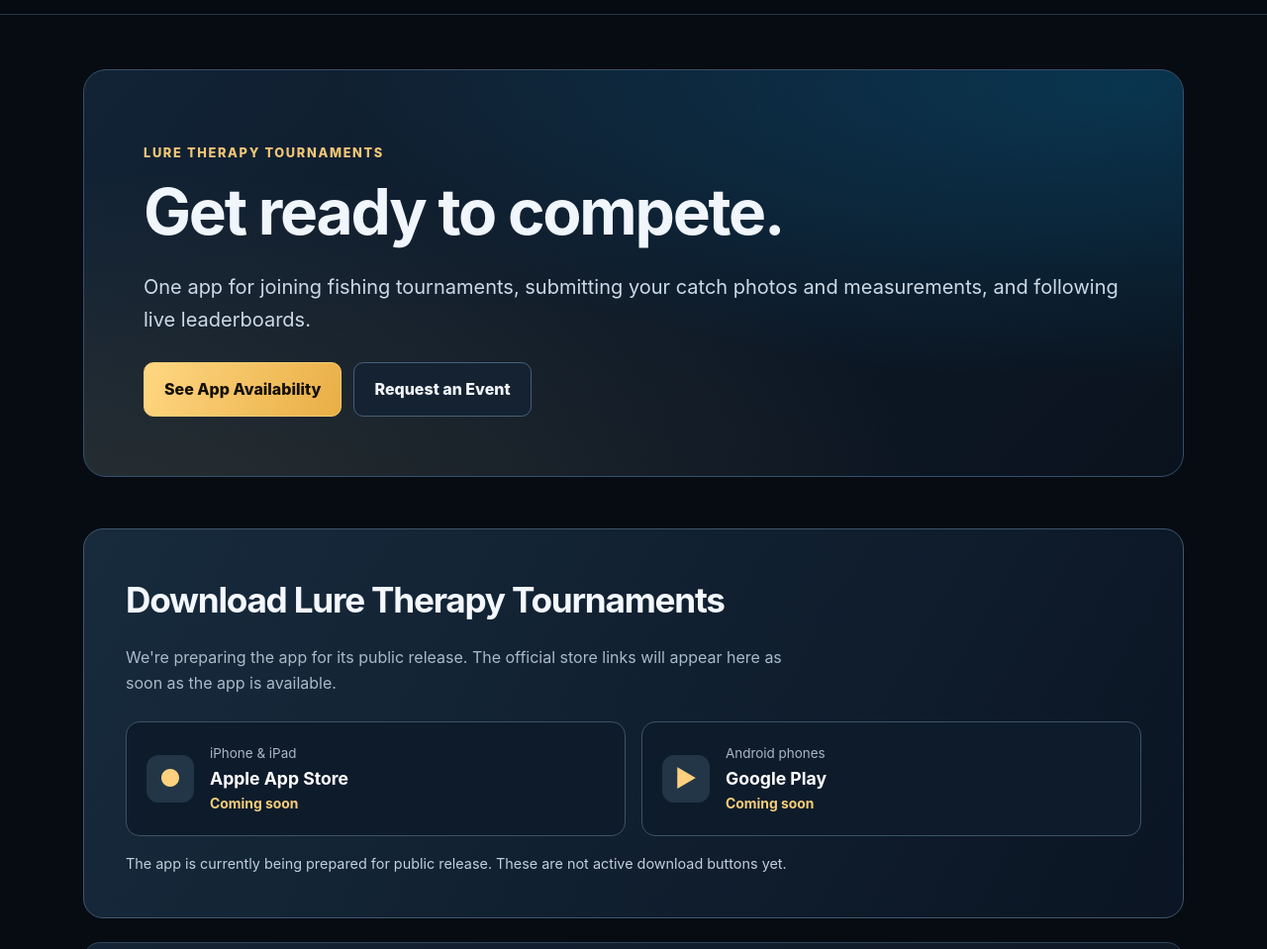
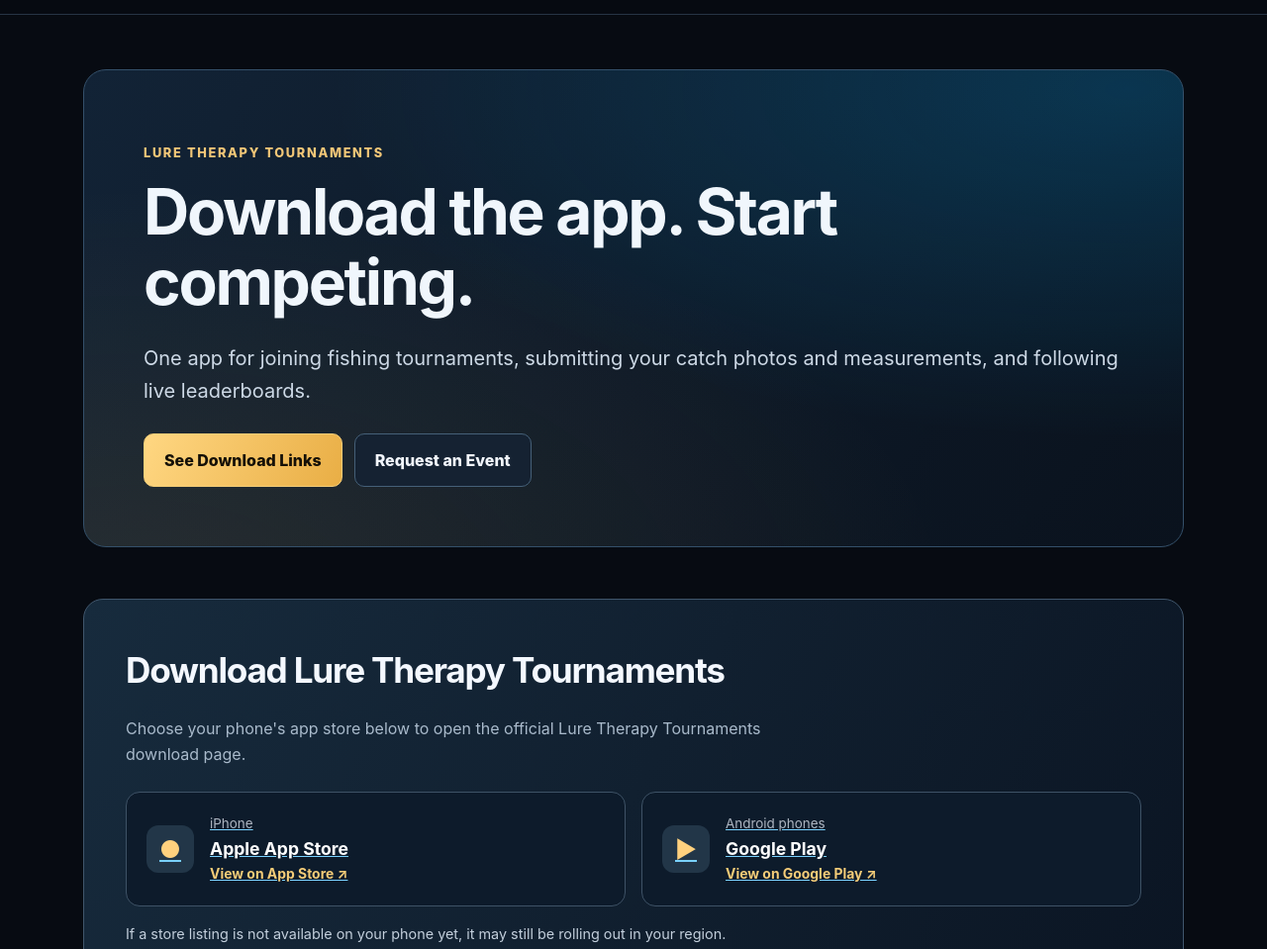
Before and after one commit to Psytops/lure-therapy-website, a plain HTML site: page download/index.html in a window 1280 px wide. Shown: the part 68-1027 px from the top of the page at 99% size. Drawn offline with Linux system fonts and the light colour scheme.

Commit message:
Link official app-store downloads on download/index.html

```diff
--- a/download/index.html
+++ b/download/index.html
@@ -3,7 +3,7 @@
 <head>
   <meta charset="utf-8">
   <meta name="viewport" content="width=device-width, initial-scale=1">
-  <meta name="description" content="Get Lure Therapy Tournaments on iPhone or Android. Follow our app launch for fishing events, catch submissions and live leaderboards.">
+  <meta name="description" content="Download Lure Therapy Tournaments for iPhone or Android. Join fishing events, submit catches and follow live leaderboards.">
   <title>Get the App | Lure Therapy Tournaments</title>
   <link rel="stylesheet" href="/styles.css">
 <link rel="stylesheet" href="/site.css">
@@ -25,28 +25,28 @@
 <main id="main-content">
   <section class="hero">
     <p class="download-eyebrow">Lure Therapy Tournaments</p>
-    <h1>Get ready to compete.</h1>
+    <h1>Download the app. Start competing.</h1>
     <p class="muted">One app for joining fishing tournaments, submitting your catch photos and measurements, and following live leaderboards.</p>
     <div class="actions">
-      <a class="button" href="#app-stores">See App Availability</a>
+      <a class="button" href="#app-stores">See Download Links</a>
       <a class="button secondary" href="/host-an-event/">Request an Event</a>
     </div>
   </section>
 
   <section id="app-stores" class="download-section" aria-labelledby="download-heading">
     <h2 id="download-heading">Download Lure Therapy Tournaments</h2>
-    <p class="muted">We're preparing the app for its public release. The official store links will appear here as soon as the app is available.</p>
+    <p class="muted">Choose your phone's app store below to open the official Lure Therapy Tournaments download page.</p>
     <div class="store-grid">
-      <div class="store-option">
+      <a class="store-option" href="https://apps.apple.com/au/app/lure-therapy-tournaments/id6826769015" target="_blank" rel="noopener noreferrer" aria-label="Download Lure Therapy Tournaments for iPhone from the Apple App Store">
         <span class="store-icon" aria-hidden="true">●</span>
-        <div><span class="store-kicker">iPhone &amp; iPad</span><strong>Apple App Store</strong><span class="store-status">Coming soon</span></div>
-      </div>
-      <div class="store-option">
+        <div><span class="store-kicker">iPhone</span><strong>Apple App Store</strong><span class="store-status">View on App Store ↗</span></div>
+      </a>
+      <a class="store-option" href="https://play.google.com/store/apps/details?id=com.matp86.fishingapp" target="_blank" rel="noopener noreferrer" aria-label="Open Lure Therapy Tournaments on Google Play for Android">
         <span class="store-icon" aria-hidden="true">▶</span>
-        <div><span class="store-kicker">Android phones</span><strong>Google Play</strong><span class="store-status">Coming soon</span></div>
-      </div>
+        <div><span class="store-kicker">Android phones</span><strong>Google Play</strong><span class="store-status">View on Google Play ↗</span></div>
+      </a>
     </div>
-    <p class="download-note">The app is currently being prepared for public release. These are not active download buttons yet.</p>
+    <p class="download-note">If a store listing is not available on your phone yet, it may still be rolling out in your region.</p>
   </section>
 
   <section class="card">
```
